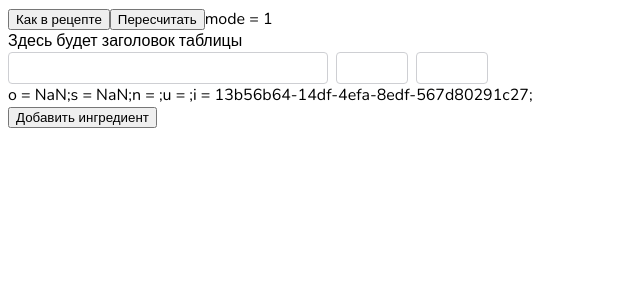
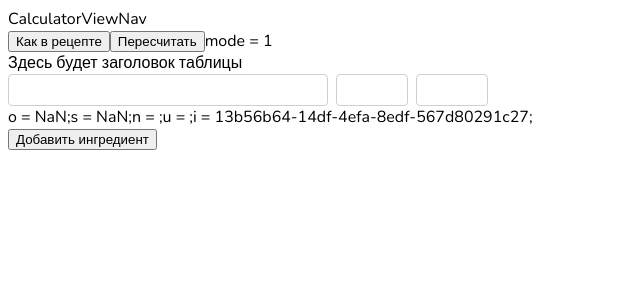
Before and after one commit to stepanzh/Proportio-beta, a Vue app: page / in a window 1280 px wide. Shown: the top 300 px of the page, without its empty margins (0-640 px from the left). Built offline with nearby package versions, Linux system fonts and the light colour scheme.

Commit message:
draft: app infrastructure

```diff
--- a/src/App.vue
+++ b/src/App.vue
@@ -1,12 +1,13 @@
 <template>
   <div>
-    <CalculatorView />
+    <!-- TODO: Site nav -->
+    <ProportioView />
   </div>
 </template>
 
 
 <script setup>
-import CalculatorView from '@/views/CalculatorView.vue'
+import ProportioView from '@/views/proportio/ProportioView.vue'
 import { useIngredientsStore } from '@/stores/ingredients'
 
 const store = useIngredientsStore()
--- a/src/views/CalculatorView.vue
+++ b/src/views/proportio/CalculatorView.vue
@@ -1,4 +1,8 @@
 <template>
+    <div>
+        <div>
+            CalculatorViewNav
+        </div>
         <div>
             <!-- Mode toggle -->
             <div>
@@ -8,9 +12,12 @@
             </div>
 
             <!-- Table and actions -->
+            <div>
                 <div>Здесь будет заголовок таблицы</div>
                 <OriginalTable v-if="mode === Modes.original" />
                 <ScaledTable v-if="mode === Modes.scale" />
+            </div>
+        </div>
     </div>
 </template>
 
--- /dev/null
+++ b/src/views/proportio/ProportioView.vue
@@ -0,0 +1,15 @@
+<template>
+    <div class="app-screen">
+        <CalculatorView />
+    </div>
+</template>
+
+
+<script setup>
+import CalculatorView from '@/views/proportio/CalculatorView.vue'
+</script>
+
+
+<style scoped>
+
+</style>
```
Lines whose indentation alone changed are shown as unchanged.
